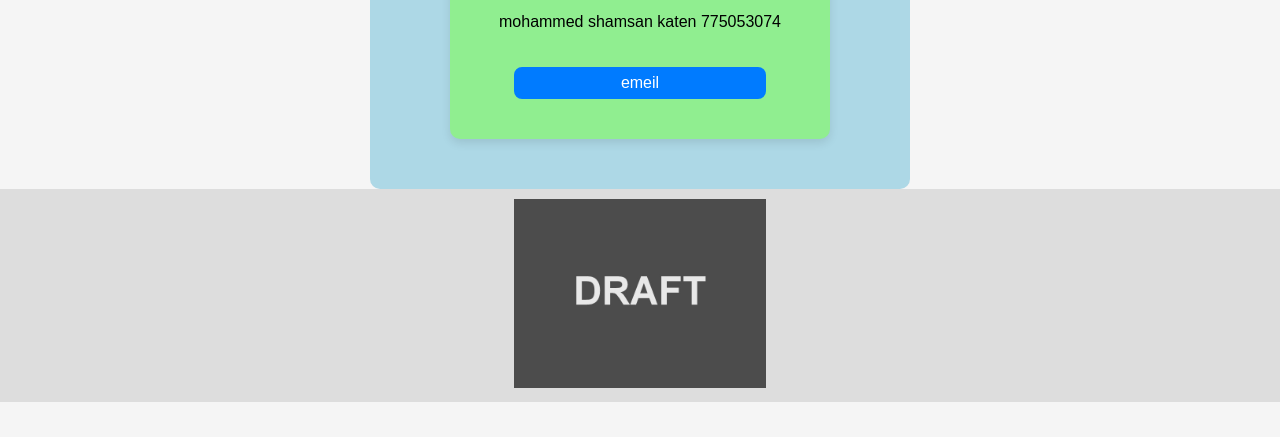
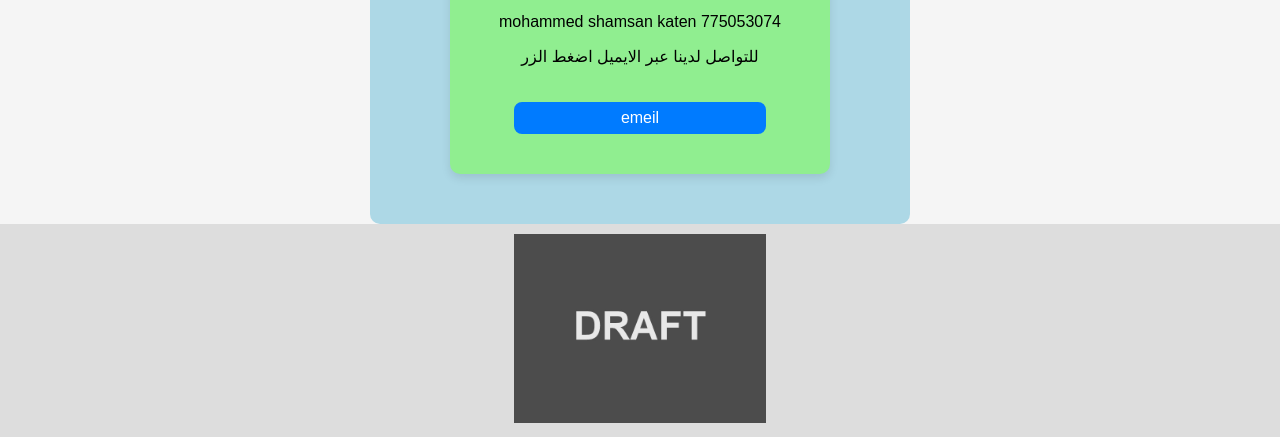
Before and after one commit to alhababib/my_website, a plain HTML site: page index.html in a window 1280 px wide. Shown: the part 473-910 px from the top of the page. Before the commit the page ends 875 px from the top, so only its background shows below. Drawn offline with Linux system fonts and the light colour scheme; files whose address does not match are found by name.

Commit message:
Update index.html

```diff
--- a/index.html
+++ b/index.html
@@ -29,7 +29,7 @@
       <p>  mohammed shamsan katen
 
       775053074 </p>
-
+<p> للتواصل لدينا عبر الايميل اضغط الزر</p>
       <button onclick="sendEmail()">emeil</button>
     </div>
   </main>
```
